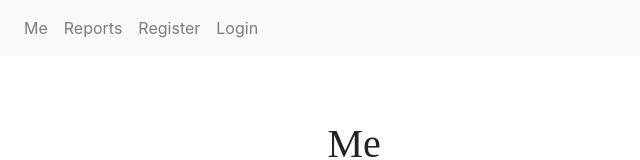
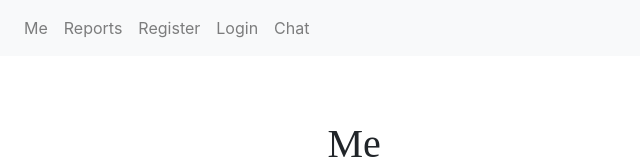
Before and after one commit to Blixter/jsramverk, a React (Create React App) app: page / in a window 1280 px wide. Shown: the top 160 px of the page, without its empty margins (0-640 px from the left). Built offline with nearby package versions, Linux system fonts and the light colour scheme; no server answers; a web font is replaced by a local one.

Commit message:
Eslinting

```diff
--- a/src/App.css
+++ b/src/App.css
@@ -33,18 +33,28 @@ nav {
 
 .messages {
     overflow-y: auto;
-    height: 400px;
+    height: 80vh;
 }
 
 
 .messageBox {
-    background: #F3F3F3;
     border-radius: 20px;
     padding: 5px 20px;
     display: inline-block;
     width: 45%;
 }
 
+.card {
+    background-color: #f1f1f1;
+    border: none;
+}
+
+.card.currentUser {
+    border-color: #ccc;
+    background-color: #42a5f5;
+    color: rgb(238, 238, 238);
+}
+
 .sentText {
     font-weight: 900;
 }
--- a/src/App.js
+++ b/src/App.js
@@ -1,5 +1,5 @@
 import React, { Component } from 'react';
-import { BrowserRouter as Router, Link, Route } from 'react-router-dom';
+import { BrowserRouter as Router, Route } from 'react-router-dom';
 
 import Me from './components/pages/Me';
 import Report from './components/pages/Report';
@@ -8,7 +8,8 @@ import Add from './components/pages/Add';
 import ValidationForm from './components/pages/ValidationForm';
 import Login from './components/pages/Login';
 import Weeks from './components/pages/Weeks';
-import Chat from './components/pages/ChatHooks';
+import Chat from './components/pages/Chat';
+import Menu from './components/Menu';
 
 import './App.css';
 import './input.css';
@@ -17,17 +18,10 @@ class App extends Component {
     render() {
         return (
             <Router>
-          <nav className="navbar navbar-expand-sm navbar-light bg-light">
-            <ul className="navbar-nav">
-              <li className="nav-item"><Link className="nav-link" to="/">Me</Link></li>
-              <li className="nav-item"><Link className="nav-link" to="/reports">Reports</Link></li>
-              <li className="nav-item"><Link className="nav-link" to="/register">Register</Link></li>
-              <li className="nav-item"><Link className="nav-link" to="/login">Login</Link></li>
-            </ul>
-          </nav>
+                <Menu/>
                 <div className="row">
-            <div className="col-sm"></div>
-            <div className="col-sm-6">
+                    <div className="col-md"></div>
+                    <div className="col-md-6">
                         <Route exact path="/" component={Me} />
                         <Route exact path="/reports" component={Weeks} />
                         <Route path="/register" component={ValidationForm} />
@@ -37,7 +31,7 @@ class App extends Component {
                         <Route path="/add/:week" component={Add} />
                         <Route path="/chat" component={Chat} />
                     </div>
-            <div className="col-sm"></div>
+                    <div className="col-md"></div>
                 </div>
             </Router>
         );
--- a/src/index.js
+++ b/src/index.js
@@ -1,7 +1,7 @@
 import React from 'react';
 import ReactDOM from 'react-dom';
 import './index.css';
+import 'bootstrap/dist/css/bootstrap.css';
 import App from './App';
-import 'bootstrap/dist/css/bootstrap.css';
 
 ReactDOM.render(<App />, document.getElementById('root'));
```
Also changed, not shown: src/components/DatePickers.js (+18 -9 lines), src/components/pages/Me.js (+4 -3 lines), 1 other file (tests, documents, lock files or other folders). Lines whose indentation alone changed are shown as unchanged.
